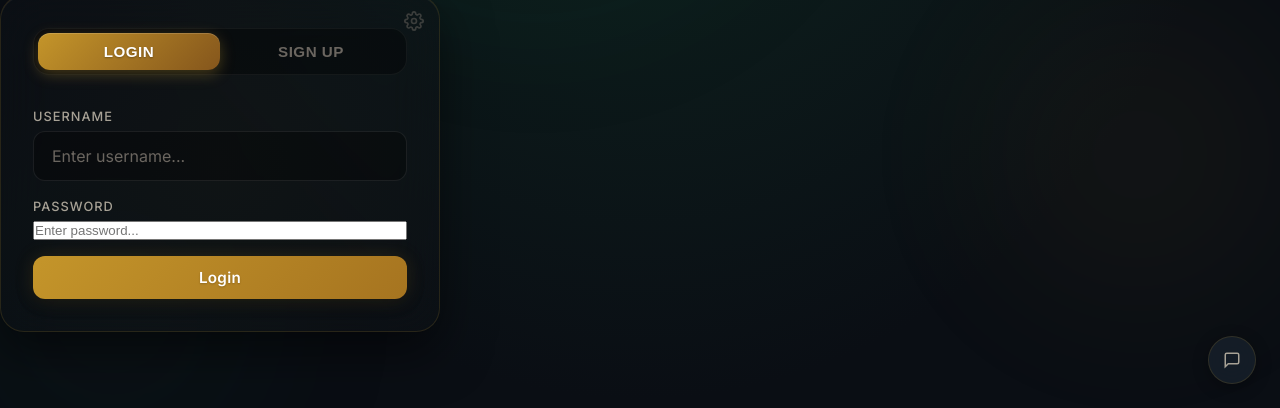
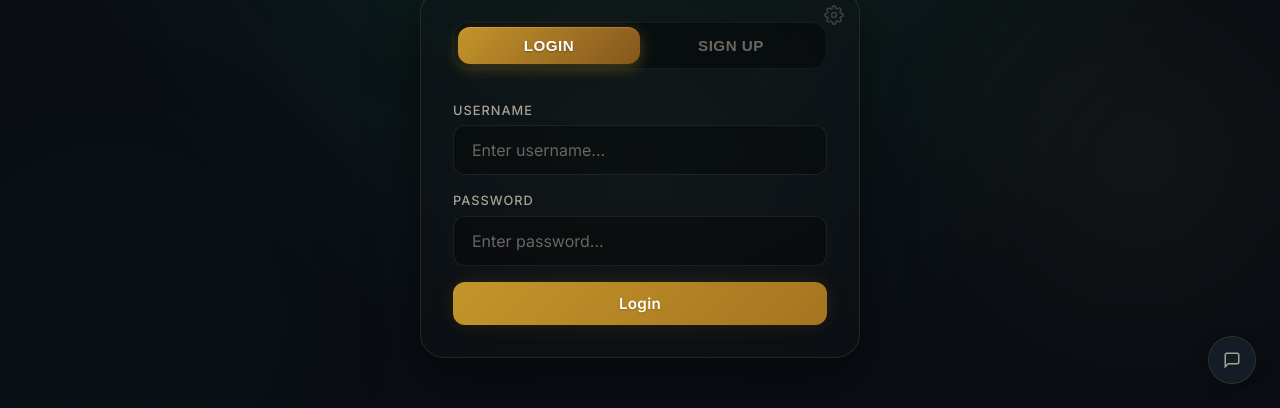
Before and after one commit to blackrose-sys/kamoted-blackjack, a website: page public/index.html in a window 1280 px wide. Shown: the part 392-800 px from the top of the page. Drawn offline with nearby package versions, Linux system fonts and the light colour scheme; a web font is replaced by a local one.

Commit message:
Update styling - Centering login screen and fixing unstyled password/url input borders

```diff
--- a/public/styles.css
+++ b/public/styles.css
@@ -377,7 +377,10 @@ h1, h2, h3, h4, h5, h6 {
   letter-spacing: 1px;
 }
 
-input[type="text"] {
+input[type="text"],
+input[type="password"],
+input[type="url"],
+textarea {
   width: 100%;
   padding: 14px 18px;
   background: rgba(0, 0, 0, 0.3);
@@ -390,23 +393,32 @@ input[type="text"] {
   outline: none;
 }
 
-input[type="text"]::placeholder {
+input[type="text"]::placeholder,
+input[type="password"]::placeholder,
+input[type="url"]::placeholder,
+textarea::placeholder {
   color: var(--text-muted);
 }
 
-input[type="text"]:focus {
+input[type="text"]:focus,
+input[type="password"]:focus,
+input[type="url"]:focus,
+textarea:focus {
   border-color: var(--gold-400);
   box-shadow: 0 0 0 3px rgba(212, 169, 52, 0.1);
   background: rgba(0, 0, 0, 0.4);
 }
 
 /* ═══════════════════════════════════════════════════════════════════
-   LOBBY VIEW
+   LOBBY & AUTH VIEWS
    ═══════════════════════════════════════════════════════════════════ */
+#authView,
 #lobbyView {
+  display: flex;
   align-items: center;
   justify-content: center;
   padding: var(--space-lg);
+  min-height: 100vh;
 }
 
 .lobby-container {
```
